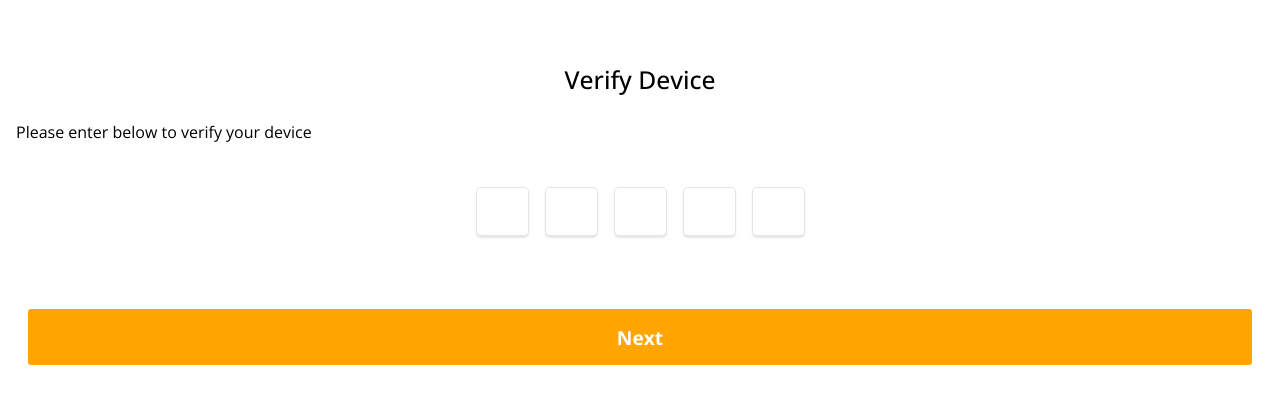
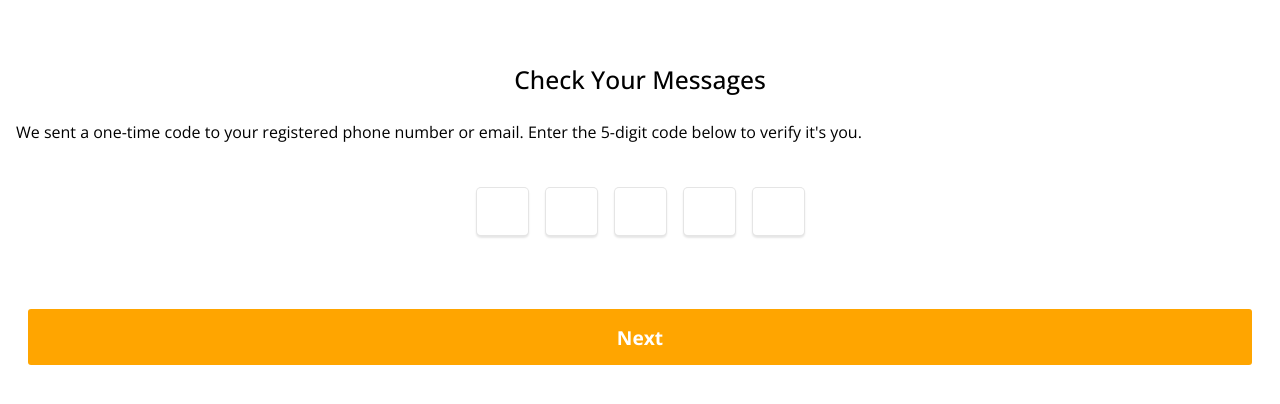
Before and after one commit to only1paga/pagaApp, a React (Vite) app: page /otp in a window 1280 px wide. Shown: the top 404 px of the page. Built offline with nearby package versions, Linux system fonts and the light colour scheme.

Commit message:
Update Otp.jsx

```diff
--- a/src/pages/Otp.jsx
+++ b/src/pages/Otp.jsx
@@ -64,9 +64,12 @@ const Otp = () => {
       <div className="container">
         <div className="contentSec">
           <div className="contentSec">
-            <div className="title">Verify Device</div>
+            <div className="title">Check Your Messages</div>
 
-            <div className="text">Please enter below to verify your device</div>
+            <div className="text">
+              We sent a one-time code to your registered phone number or email.
+              Enter the 5-digit code below to verify it's you.
+            </div>
           </div>
         </div>
         <div className="formSec">
```
